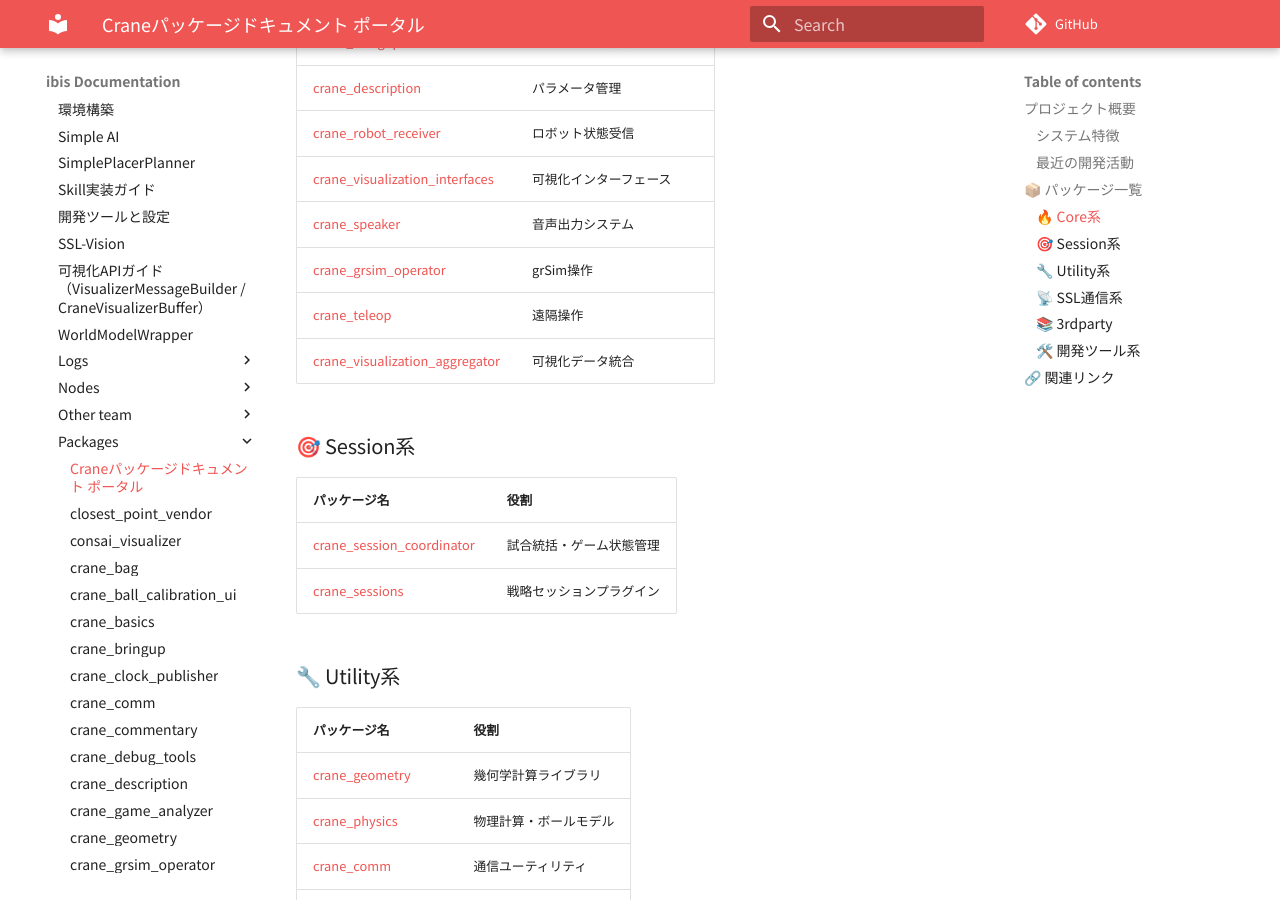
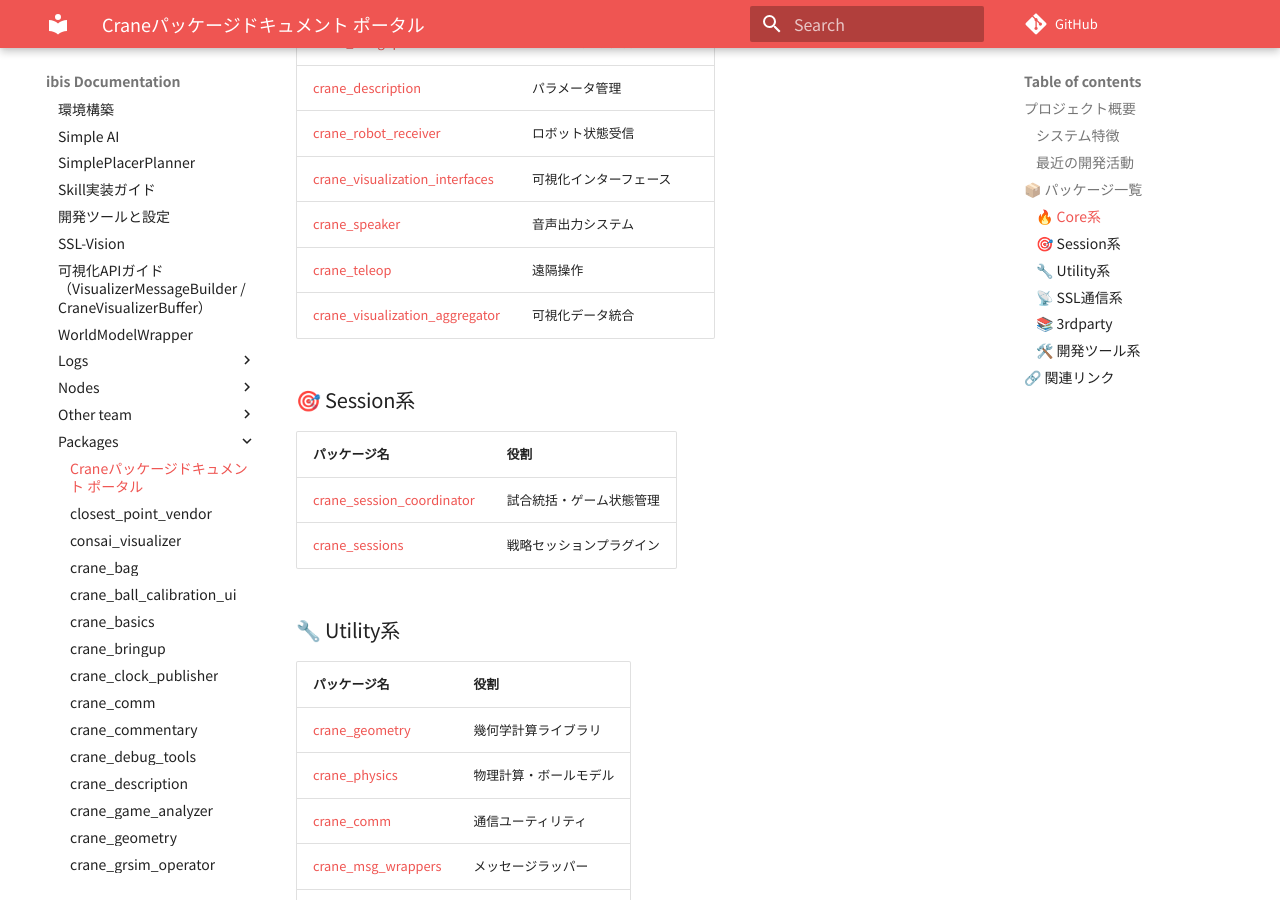
Before and after one commit to ibis-ssl/ibis_documentation, an MkDocs documentation site: the page built from docs/ai/packages/index.md, in a window 1280 px wide and 900 px high, scrolled down 1281 px. Built offline with MkDocs 1.6.1 and Material for MkDocs 9.7.7, drawn with Linux system fonts in a browser that asks for light colours; nearby versions of some CDN libraries; some web fonts are replaced; comment, search, counter and statistics services are not loaded.

Commit message:
🔄 synced local 'docs/ai' with remote 'docs'

```diff
--- a/docs/ai/packages/index.md
+++ b/docs/ai/packages/index.md
@@ -39,7 +39,6 @@ Craneを構成する全パッケージのドキュメント一覧。
 | [crane_robot_receiver](./crane_robot_receiver.md) | ロボット状態受信 |
 | [crane_visualization_interfaces](./crane_visualization_interfaces.md) | 可視化インターフェース |
 | [crane_speaker](./crane_speaker.md) | 音声出力システム |
-| [crane_grsim_operator](./crane_grsim_operator.md) | grSim操作 |
 | [crane_teleop](./crane_teleop.md) | 遠隔操作 |
 | [crane_visualization_aggregator](./crane_visualization_aggregator.md) | 可視化データ統合 |
 
```
